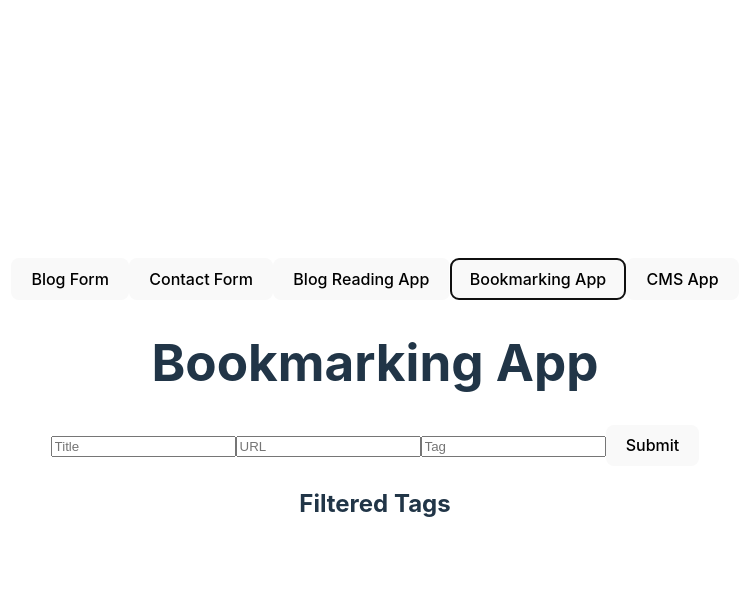
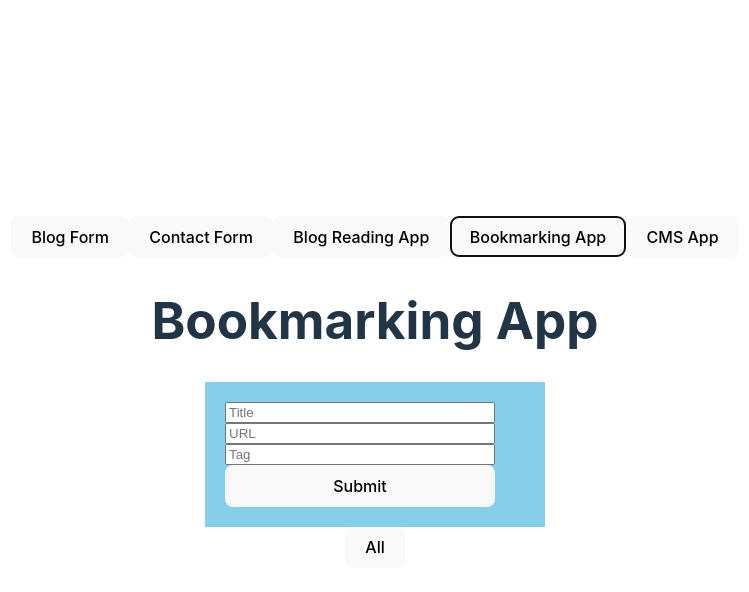
Before and after one commit to androcat/react-blog-excercises, a React (Vite) app in the folder blog-form/: page / in a window 1280 px wide. Both pictures are taken after a click on the button "Bookmarking App". Shown: the top 592 px of the page, without its empty margins (265-1014 px from the left). Built offline with nearby package versions, Linux system fonts and the light colour scheme.

Commit message:
Adds tag buttons and styles form

```diff
--- a/blog-form/src/components/BookmarkingApp.jsx
+++ b/blog-form/src/components/BookmarkingApp.jsx
@@ -5,7 +5,19 @@ export default function BookmarkingApp() {
   const [url, setUrl] = useState("");
   const [tag, setTag] = useState("");
   const [bookmarkList, setBookmarkList] = useState([]);
+
   const [filteredList, setFilteredList] = useState([]);
+
+  const [filter, setFilter] = useState("");
+
+  const tagList = [...new Set(bookmarkList.map((bookmark) => bookmark.tag))];
+  const bookmarksHTML = bookmarkList
+    .filter((bookmark) => (filter ? bookmark.tag === filter : bookmark))
+    .map((bookmark, index) => (
+      <li key={index}>
+        <a href={bookmark.url}>{bookmark.title}</a>
+      </li>
+    ));
 
   function addToBookmarks(event) {
     event.preventDefault();
@@ -18,14 +30,30 @@ export default function BookmarkingApp() {
     setTag("");
   }
 
-  function filter(tag) {
-    setFilteredList(bookmarkList.filter((bookmark) => bookmark.tag === tag));
-  }
+  //   function filter(tag) {
+  //     setFilteredList(bookmarkList.filter((bookmark) => bookmark.tag === tag));
+  //   }
 
   return (
     <>
       <h1>Bookmarking App</h1>
-      <form onSubmit={addToBookmarks}>
+      <div
+        style={{
+          backgroundColor: "skyblue",
+          padding: "20px",
+          width: "300px",
+          margin: "0 auto",
+        }}
+      >
+        <form
+          onSubmit={addToBookmarks}
+          style={{
+            backgroundColor: "skyblue",
+            display: "flex",
+            flexDirection: "column",
+            width: "90%",
+          }}
+        >
           <input
             type="text"
             value={title}
@@ -46,22 +74,16 @@ export default function BookmarkingApp() {
           />
           <button type="submit">Submit</button>
         </form>
-      <ul>
-        {bookmarkList.map((bookmark, index) => (
-          <li key={index}>
-            <a href={bookmark.url}>{bookmark.title}</a>
-            <button onClick={() => filter(bookmark.tag)}>{bookmark.tag}</button>
-          </li>
+      </div>
+
+      <button onClick={() => setFilter("")}>All</button>
+      {tagList.map((tag, index) => (
+        <button key={index} onClick={() => setFilter(tag)}>
+          {tag}
+        </button>
       ))}
-      </ul>
-      <h2>Filtered Tags</h2>
-      <ul>
-        {filteredList.map((filteredItem, index) => (
-          <li key={index}>
-            <a href={filteredItem.url}>{filteredItem.title}</a>
-          </li>
-        ))}
-      </ul>
+
+      <ul>{bookmarksHTML}</ul>
     </>
   );
 }
```
Lines whose indentation alone changed are shown as unchanged.
